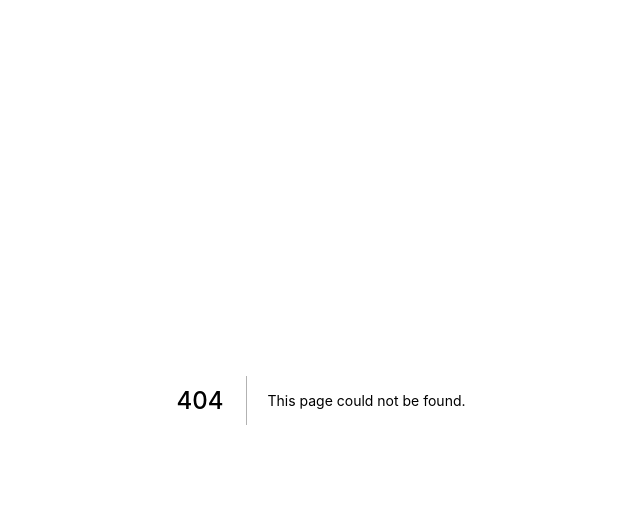
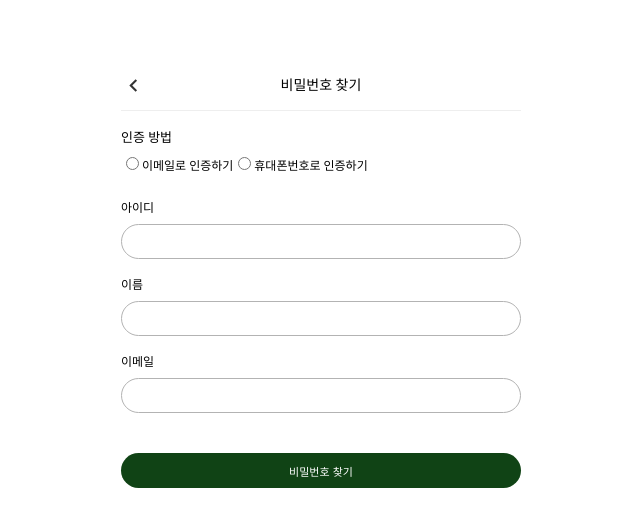
Before and after one commit to The-Teable/teave-mobile, a Next.js app: page /mypage/find_pw in a window 1280 px wide. Before the commit this address had no page. Shown: the top 526 px of the page, without its empty margins (319-959 px from the left). Built offline with nearby package versions, Linux system fonts and the light colour scheme.

Commit message:
feat: 아이디/비번 찾기 페이지

```diff
--- /dev/null
+++ b/components/layout/MyPageLayout.tsx
@@ -0,0 +1,61 @@
+import Link from "next/link";
+import styled from "styled-components";
+import Margin from "../common/Margin";
+
+const MyPageLayout = ({ title, backlink, handleSubmit, children }: any) => {
+  return (
+    <>
+      <Margin size={4} />
+      <S.Container>
+        <S.Header>
+          <Link href={backlink} passHref>
+            <S.GoBackButton />
+          </Link>
+          <S.Title>{title}</S.Title>
+        </S.Header>
+        <Margin size={2} />
+        <form onSubmit={handleSubmit}></form>
+        {children}
+      </S.Container>
+    </>
+  );
+};
+
+export default MyPageLayout;
+
+const S: any = {};
+
+S.Container = styled.div`
+  position: relative;
+  display: flex;
+  flex-direction: column;
+  max-width: 40rem;
+  padding: 2rem;
+  margin: 0 auto;
+  font-size: 1.2rem;
+`;
+S.Header = styled.div`
+  display: flex;
+  height: 5rem;
+  align-items: center;
+  border-bottom: 1px solid #eeeeee;
+  width: 100%;
+`;
+
+S.GoBackButton = styled.button`
+  position: absolute;
+  left: 2rem;
+  border: 0px;
+  background: url("/image/icon_go_back.svg") no-repeat center/contain;
+  width: 2.5rem;
+  height: 2.5rem;
+  &:hover {
+    cursor: pointer;
+  }
+`;
+
+S.Title = styled.h1`
+  margin: 0 auto;
+  line-height: 2.5rem;
+  font-size: 1.4rem;
+`;
--- /dev/null
+++ b/pages/mypage/find_pw.tsx
@@ -0,0 +1,92 @@
+import { useState } from "react";
+import styled from "styled-components";
+import Button from "../../components/common/Button";
+import InputText from "../../components/common/InputText";
+import Margin from "../../components/common/Margin";
+import MyPageLayout from "../../components/layout/MyPageLayout";
+
+enum verifyWay {
+  EMAIL = "EMAIL",
+  PHONE = "PHONE",
+}
+
+const FindPwPage = () => {
+  const [choiceVerifyWay, setChoiceVerifyWay] = useState(verifyWay.EMAIL);
+
+  const handleSubmit = (e: any) => {
+    e.preventDefault();
+
+    // find pw api
+  };
+
+  const onChangeVerifyWay = (e: any) => {
+    setChoiceVerifyWay(e.target.value);
+  };
+  return (
+    <>
+      <MyPageLayout
+        title={"비밀번호 찾기"}
+        backlink="/mypage/login"
+        handleSubmit={handleSubmit}
+      >
+        <S.Fieldset onChange={onChangeVerifyWay}>
+          <S.Legend>인증 방법</S.Legend>
+          <Margin size={1} />
+          <input
+            name="way"
+            id="wayEmail"
+            value={verifyWay.EMAIL}
+            type="radio"
+          />
+          <label htmlFor="wayEmail">이메일로 인증하기</label>
+          <input
+            name="way"
+            id="wayPhone"
+            value={verifyWay.PHONE}
+            type="radio"
+          />
+          <label htmlFor="wayPhone">휴대폰번호로 인증하기</label>
+        </S.Fieldset>
+        <Margin size={3} />
+        <S.Label htmlFor="userId">아이디</S.Label>
+        <S.InputText id="userId" />
+        <S.Label htmlFor="name">이름</S.Label>
+        <S.InputText id="name" />
+        {choiceVerifyWay === verifyWay.EMAIL ? (
+          <>
+            <S.Label htmlFor="email">이메일</S.Label>
+            <S.InputText id="email" />
+          </>
+        ) : choiceVerifyWay === verifyWay.PHONE ? (
+          <>
+            <S.Label htmlFor="phone">휴대폰 번호</S.Label>
+            <S.InputText id="phone" type="tel" />
+          </>
+        ) : null}
+        <Margin size={2} />
+        <S.Button type={"submit"}>비밀번호 찾기</S.Button>
+      </MyPageLayout>
+    </>
+  );
+};
+
+export default FindPwPage;
+
+const S: any = {};
+
+S.Fieldset = styled.fieldset``;
+
+S.Legend = styled.legend`
+  font-size: 1.3rem;
+`;
+
+S.Label = styled.label`
+  display: inline-block;
+  margin: 0 0 1rem;
+`;
+
+S.InputText = styled(InputText)`
+  margin: 0 0 2rem;
+`;
+
+S.Button = styled(Button)``;
--- a/pages/mypage/login.tsx
+++ b/pages/mypage/login.tsx
@@ -56,11 +56,11 @@ const LoginPage = () => {
         </form>
         <Margin size={2} />
         <S.FindIDPWContainer>
-          <Link href={"/"} passHref>
+          <Link href={"/mypage/find_id"} passHref>
             <span>아이디 찾기</span>
           </Link>
           {" | "}
-          <Link href={"/"} passHref>
+          <Link href={"/mypage/find_pw"} passHref>
             <span>비밀번호 찾기</span>
           </Link>
         </S.FindIDPWContainer>
```
Also changed, not shown: pages/mypage/find_id.tsx (added, +90 -0 lines), components/layout/MyPageContainer.tsx (deleted).
